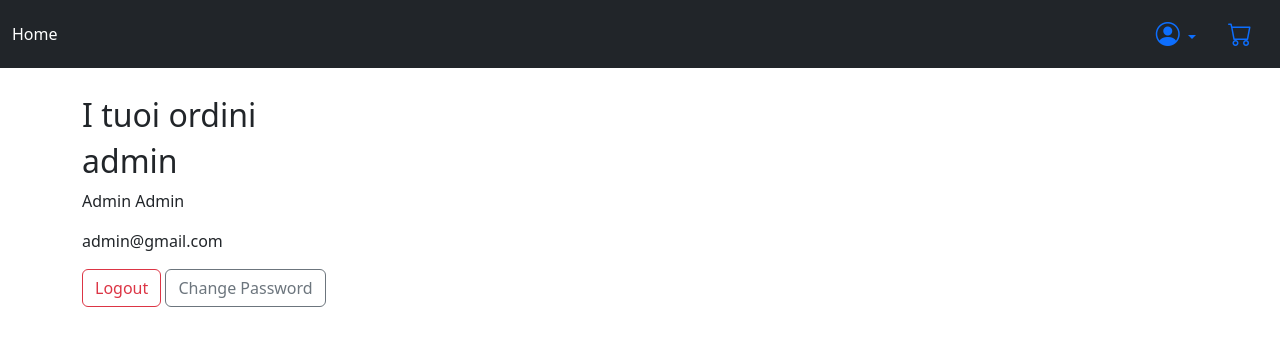
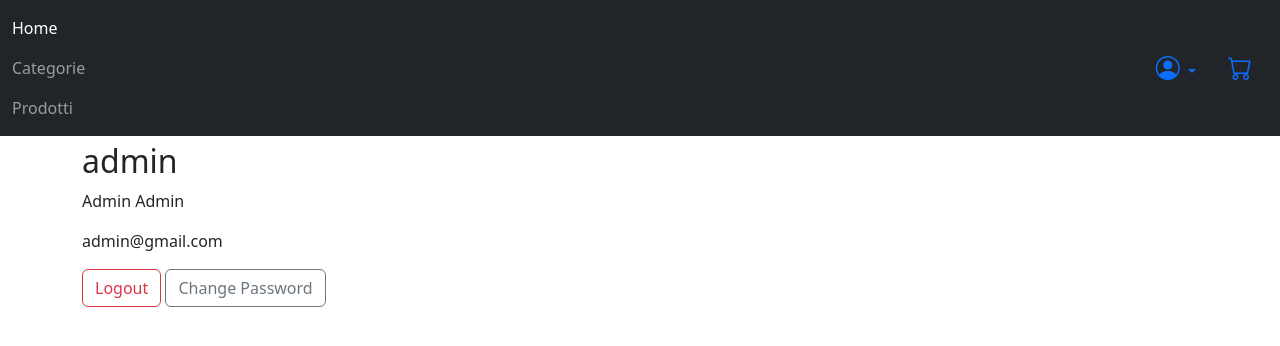
Before and after one commit to petrucciandrea/fw_ecommerce, a Django app: page /account/ in a window 1280 px wide. Shown: the top 346 px of the page. Run offline with Django 4.2, Linux system fonts and the light colour scheme; a user stored in the database is signed in.

Commit message:
href mancanti

```diff
--- a/templates/base.html
+++ b/templates/base.html
@@ -22,6 +22,14 @@
                     <ul class="navbar-nav">
                         <li class="nav-item">
                             <a class="nav-link active" href="{% url 'home_view' %}">Home</a>
+                        {% if user.is_superuser %}
+                            <li class="nav-item">
+                                <a class="nav-link" href="{% url 'categories_view' %}">Categorie</a>
+                            </li>
+                            <li class="nav-item">
+                                <a class="nav-link" href="{% url 'items_view' %}">Prodotti</a>
+                            </li>
+                        {% endif %}
                         </li>
                     </ul>
                 </div>
```
